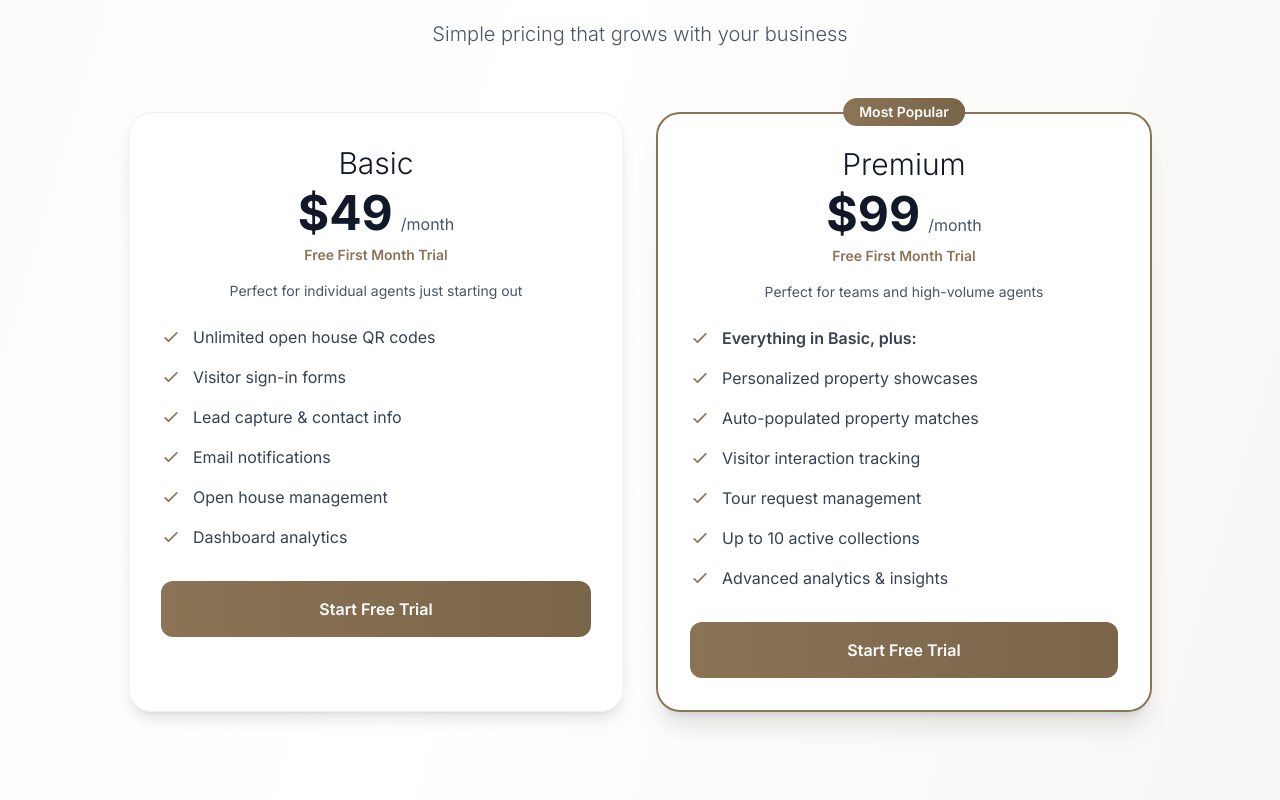
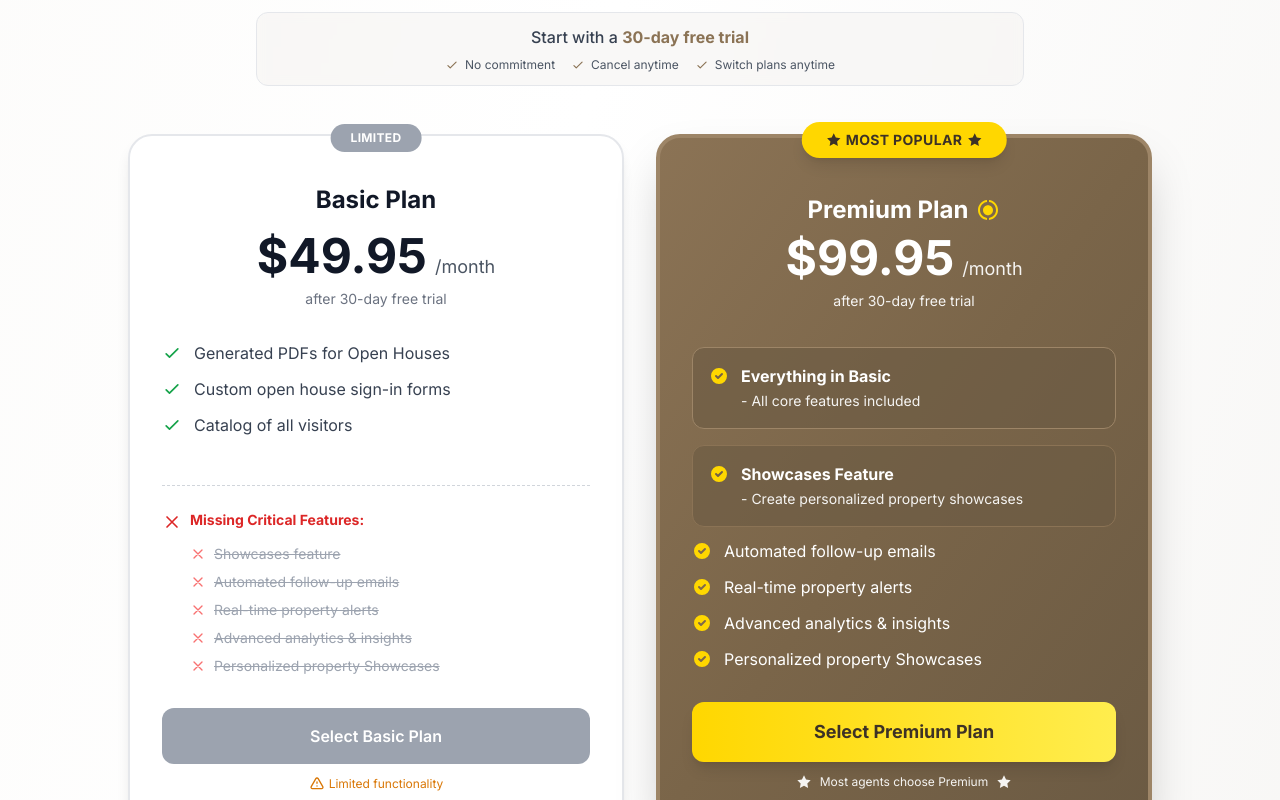
Before and after one commit to SteveStef/openhousepal-client, a Next.js app: page / in a window 1280 px wide. Shown: the part 2300-3100 px from the top of the page. Built offline with nearby package versions, Linux system fonts and the light colour scheme; no server answers.

Commit message:
Pricing stuff

```diff
--- a/app/page.tsx
+++ b/app/page.tsx
@@ -229,39 +229,65 @@ export default function HomePage() {
 
           {/* Subscription Tiers */}
           <div className="py-20">
-            <div className={`text-center mb-16 transform transition-all duration-1000 ${isVisible ? 'translate-y-0 opacity-100' : 'translate-y-10 opacity-0'}`}>
-              <h3 className="text-5xl font-bold text-gray-900 mb-6 font-light">Choose Your Plan</h3>
-              <p className="text-xl text-gray-600 font-light max-w-3xl mx-auto">
-                Simple pricing that grows with your business
+            <div className={`text-center mb-8 transform transition-all duration-1000 ${isVisible ? 'translate-y-0 opacity-100' : 'translate-y-10 opacity-0'}`}>
+              <h3 className="text-4xl font-bold text-gray-900 mb-6 font-light">Choose the Plan That Fits Your Ambition</h3>
+
+              {/* Trial Banner */}
+              <div className="bg-[#f5f4f2]/60 border border-gray-200 rounded-xl p-3 max-w-3xl mx-auto mb-12 backdrop-blur-sm">
+                <p className="text-gray-700 mb-2 font-medium text-center">
+                  Start with a <span className="font-bold text-[#8b7355]">30-day free trial</span>
                 </p>
+                <div className="flex flex-wrap justify-center gap-4 text-xs text-gray-600">
+                  <div className="flex items-center">
+                    <svg className="w-3.5 h-3.5 text-[#8b7355] mr-1.5" fill="none" stroke="currentColor" viewBox="0 0 24 24">
+                      <path strokeLinecap="round" strokeLinejoin="round" strokeWidth="2" d="M5 13l4 4L19 7" />
+                    </svg>
+                    No commitment
+                  </div>
+                  <div className="flex items-center">
+                    <svg className="w-3.5 h-3.5 text-[#8b7355] mr-1.5" fill="none" stroke="currentColor" viewBox="0 0 24 24">
+                      <path strokeLinecap="round" strokeLinejoin="round" strokeWidth="2" d="M5 13l4 4L19 7" />
+                    </svg>
+                    Cancel anytime
+                  </div>
+                  <div className="flex items-center">
+                    <svg className="w-3.5 h-3.5 text-[#8b7355] mr-1.5" fill="none" stroke="currentColor" viewBox="0 0 24 24">
+                      <path strokeLinecap="round" strokeLinejoin="round" strokeWidth="2" d="M5 13l4 4L19 7" />
+                    </svg>
+                    Switch plans anytime
+                  </div>
+                </div>
+              </div>
             </div>
 
-            <div className="grid md:grid-cols-2 gap-8 max-w-5xl mx-auto">
+            <div className="grid md:grid-cols-2 gap-8 max-w-5xl mx-auto items-stretch">
               {/* Basic Plan */}
-              <div className={`bg-white/90 rounded-3xl p-8 border border-gray-200/60 backdrop-blur-lg hover:bg-white hover:border-gray-300 transition-all duration-500 hover:scale-105 hover:shadow-2xl shadow-lg transform ${isVisible ? 'translate-y-0 opacity-100' : 'translate-y-5 opacity-0'}`}>
-                <div className="text-center mb-6">
-                  <h4 className="text-3xl font-bold text-gray-900 mb-2 font-light">Basic</h4>
-                  <div className="mb-4">
-                    <div className="flex items-baseline justify-center mb-2">
-                      <span className="text-5xl font-bold text-gray-900">$49</span>
-                      <span className="text-gray-600 ml-2">/month</span>
+              <div className={`bg-white rounded-3xl p-8 border-2 border-gray-200 shadow-lg transform ${isVisible ? 'translate-y-0 opacity-100' : 'translate-y-5 opacity-0'} relative flex flex-col`}>
+                {/* LIMITED Badge */}
+                <div className="absolute -top-3 left-1/2 transform -translate-x-1/2">
+                  <div className="bg-gray-400 text-white px-5 py-1.5 rounded-full text-xs font-bold uppercase tracking-wide">
+                    Limited
                   </div>
-                    <div className="text-sm text-[#8b7355] font-semibold">Free First Month Trial</div>
-                  </div>
-                  <p className="text-gray-600 text-sm">Perfect for individual agents just starting out</p>
                 </div>
 
-                <div className="space-y-4 mb-8">
+                <div className="text-center mb-8 mt-4">
+                  <h4 className="text-2xl font-bold text-gray-900 mb-4">Basic Plan</h4>
+                  <div className="flex items-baseline justify-center mb-2">
+                    <span className="text-5xl font-bold text-gray-900">$49.95</span>
+                    <span className="text-gray-600 ml-2 text-lg">/month</span>
+                  </div>
+                  <p className="text-sm text-gray-500">after 30-day free trial</p>
+                </div>
+
+                {/* Included Features */}
+                <div className="space-y-3 mb-6">
                   {[
-                    'Unlimited open house QR codes',
-                    'Visitor sign-in forms',
-                    'Lead capture & contact info',
-                    'Email notifications',
-                    'Open house management',
-                    'Dashboard analytics'
+                    'Generated PDFs for Open Houses',
+                    'Custom open house sign-in forms',
+                    'Catalog of all visitors'
                   ].map((feature, index) => (
                     <div key={index} className="flex items-start">
-                      <svg className="w-5 h-5 text-[#8b7355] mr-3 flex-shrink-0 mt-0.5" fill="none" stroke="currentColor" viewBox="0 0 24 24">
+                      <svg className="w-5 h-5 text-green-600 mr-3 flex-shrink-0 mt-0.5" fill="none" stroke="currentColor" viewBox="0 0 24 24">
                         <path strokeLinecap="round" strokeLinejoin="round" strokeWidth="2" d="M5 13l4 4L19 7" />
                       </svg>
                       <span className="text-gray-700">{feature}</span>
@@ -269,66 +295,145 @@ export default function HomePage() {
                   ))}
                 </div>
 
+                {/* Divider */}
+                <div className="border-t border-dashed border-gray-300 my-6"></div>
+
+                {/* Missing Features */}
+                <div className="mb-8">
+                  <div className="flex items-start mb-3">
+                    <svg className="w-5 h-5 text-red-600 mr-2 flex-shrink-0 mt-0.5" fill="none" stroke="currentColor" viewBox="0 0 24 24">
+                      <path strokeLinecap="round" strokeLinejoin="round" strokeWidth="2" d="M6 18L18 6M6 6l12 12" />
+                    </svg>
+                    <span className="text-red-600 font-bold text-sm">Missing Critical Features:</span>
+                  </div>
+                  <div className="space-y-2 ml-7">
+                    {[
+                      'Showcases feature',
+                      'Automated follow-up emails',
+                      'Real-time property alerts',
+                      'Advanced analytics & insights',
+                      'Personalized property Showcases'
+                    ].map((feature, index) => (
+                      <div key={index} className="flex items-start">
+                        <svg className="w-4 h-4 text-red-400 mr-2 flex-shrink-0 mt-0.5" fill="none" stroke="currentColor" viewBox="0 0 24 24">
+                          <path strokeLinecap="round" strokeLinejoin="round" strokeWidth="2" d="M6 18L18 6M6 6l12 12" />
+                        </svg>
+                        <span className="text-gray-400 line-through text-sm">{feature}</span>
+                      </div>
+                    ))}
+                  </div>
+                </div>
+
+                <div className="mt-auto">
                   <Link
                     href="/register"
-                  className="block w-full text-center px-6 py-4 bg-gradient-to-r from-[#8b7355] to-[#7a6549] text-white rounded-xl font-semibold transition-all duration-300 hover:scale-105 hover:shadow-lg hover:shadow-[#8b7355]/25"
+                    className="block w-full text-center px-6 py-4 bg-gray-400 text-white rounded-xl font-semibold transition-all duration-300 hover:bg-gray-500 mb-3"
                   >
-                  Start Free Trial
+                    Select Basic Plan
                   </Link>
+
+                  <div className="flex items-center justify-center text-amber-600 text-xs">
+                    <svg className="w-4 h-4 mr-1" fill="none" stroke="currentColor" viewBox="0 0 24 24">
+                      <path strokeLinecap="round" strokeLinejoin="round" strokeWidth="2" d="M12 9v2m0 4h.01m-6.938 4h13.856c1.54 0 2.502-1.667 1.732-3L13.732 4c-.77-1.333-2.694-1.333-3.464 0L3.34 16c-.77 1.333.192 3 1.732 3z" />
+                    </svg>
+                    Limited functionality
+                  </div>
+                </div>
               </div>
 
               {/* Premium Plan */}
-              <div className={`bg-white/90 rounded-3xl p-8 border-2 border-[#8b7355] backdrop-blur-lg hover:bg-white transition-all duration-500 hover:scale-105 hover:shadow-2xl shadow-xl transform ${isVisible ? 'translate-y-0 opacity-100' : 'translate-y-5 opacity-0'} relative`}>
+              <div className={`bg-gradient-to-br from-[#8b7355] via-[#7a6549] to-[#6b5a43] rounded-3xl p-8 shadow-2xl transform ${isVisible ? 'translate-y-0 opacity-100' : 'translate-y-5 opacity-0'} relative border-4 border-[#9d8567] flex flex-col`}>
+                {/* MOST POPULAR Badge */}
                 <div className="absolute -top-4 left-1/2 transform -translate-x-1/2">
-                  <div className="bg-gradient-to-r from-[#8b7355] to-[#7a6549] text-white px-4 py-1 rounded-full text-sm font-semibold">
-                    Most Popular
+                  <div className="bg-[#ffd700] text-[#3d3226] px-6 py-2 rounded-full text-sm font-bold uppercase tracking-wide shadow-lg flex items-center">
+                    <svg className="w-4 h-4 mr-1 fill-current" viewBox="0 0 24 24">
+                      <path d="M12 2l3.09 6.26L22 9.27l-5 4.87 1.18 6.88L12 17.77l-6.18 3.25L7 14.14 2 9.27l6.91-1.01L12 2z" />
+                    </svg>
+                    MOST POPULAR
+                    <svg className="w-4 h-4 ml-1 fill-current" viewBox="0 0 24 24">
+                      <path d="M12 2l3.09 6.26L22 9.27l-5 4.87 1.18 6.88L12 17.77l-6.18 3.25L7 14.14 2 9.27l6.91-1.01L12 2z" />
+                    </svg>
                   </div>
                 </div>
 
-                <div className="text-center mb-6">
-                  <h4 className="text-3xl font-bold text-gray-900 mb-2 font-light">Premium</h4>
-                  <div className="mb-4">
+                <div className="text-center mb-6 mt-6">
+                  <div className="flex items-center justify-center mb-2">
+                    <h4 className="text-2xl font-bold text-white mr-2">Premium Plan</h4>
+                    <svg className="w-6 h-6 text-[#ffd700] fill-current" viewBox="0 0 24 24">
+                      <path d="M13 2.05v2.02c3.95.49 7 3.85 7 7.93 0 4.08-3.05 7.44-7 7.93v2.02c5.05-.5 9-4.76 9-9.95 0-5.19-3.95-9.45-9-9.95zM11 2.05c-5.05.5-9 4.76-9 9.95 0 5.19 3.95 9.45 9 9.95v-2.02c-3.95-.49-7-3.85-7-7.93 0-4.08 3.05-7.44 7-7.93V2.05zm1 5.3c-2.76 0-5 2.24-5 5s2.24 5 5 5 5-2.24 5-5-2.24-5-5-5z" />
+                    </svg>
+                  </div>
                   <div className="flex items-baseline justify-center mb-2">
-                      <span className="text-5xl font-bold text-gray-900">$99</span>
-                      <span className="text-gray-600 ml-2">/month</span>
+                    <span className="text-5xl font-bold text-white">$99.95</span>
+                    <span className="text-[#f5f4f2] ml-2 text-lg">/month</span>
                   </div>
-                    <div className="text-sm text-[#8b7355] font-semibold">Free First Month Trial</div>
-                  </div>
-                  <p className="text-gray-600 text-sm">Perfect for teams and high-volume agents</p>
+                  <p className="text-sm text-[#f5f4f2] mb-3">after 30-day free trial</p>
+
                 </div>
 
-                <div className="space-y-4 mb-8">
-                  <div className="flex items-start">
-                    <svg className="w-5 h-5 text-[#8b7355] mr-3 flex-shrink-0 mt-0.5" fill="none" stroke="currentColor" viewBox="0 0 24 24">
-                      <path strokeLinecap="round" strokeLinejoin="round" strokeWidth="2" d="M5 13l4 4L19 7" />
+                {/* Everything in Basic */}
+                <div className="bg-[#6b5a43]/60 rounded-xl p-4 mb-4 border border-[#9d8567]">
+                  <div className="flex items-start text-white">
+                    <svg className="w-5 h-5 text-[#ffd700] mr-3 flex-shrink-0 mt-0.5" fill="currentColor" viewBox="0 0 20 20">
+                      <path fillRule="evenodd" d="M10 18a8 8 0 100-16 8 8 0 000 16zm3.707-9.293a1 1 0 00-1.414-1.414L9 10.586 7.707 9.293a1 1 0 00-1.414 1.414l2 2a1 1 0 001.414 0l4-4z" clipRule="evenodd" />
                     </svg>
-                    <span className="text-gray-700 font-semibold">Everything in Basic, plus:</span>
+                    <div>
+                      <span className="font-bold block">Everything in Basic</span>
+                      <span className="text-sm text-[#f5f4f2]">- All core features included</span>
                     </div>
+                  </div>
+                </div>
+
+                {/* Premium Features */}
+                <div className="space-y-3 mb-6">
+                  <div className="bg-[#6b5a43]/60 rounded-xl p-4 border border-[#8b7355]">
+                    <div className="flex items-start text-white">
+                      <svg className="w-5 h-5 text-[#ffd700] mr-3 flex-shrink-0 mt-0.5" fill="currentColor" viewBox="0 0 20 20">
+                        <path fillRule="evenodd" d="M10 18a8 8 0 100-16 8 8 0 000 16zm3.707-9.293a1 1 0 00-1.414-1.414L9 10.586 7.707 9.293a1 1 0 00-1.414 1.414l2 2a1 1 0 001.414 0l4-4z" clipRule="evenodd" />
+                      </svg>
+                      <div>
+                        <span className="font-bold block">Showcases Feature</span>
+                        <span className="text-sm text-[#f5f4f2]">- Create personalized property showcases</span>
+                      </div>
+                    </div>
+                  </div>
+
                   {[
-                    'Personalized property showcases',
-                    'Auto-populated property matches',
-                    'Visitor interaction tracking',
-                    'Tour request management',
-                    'Up to 10 active collections',
-                    'Advanced analytics & insights'
+                    'Automated follow-up emails',
+                    'Real-time property alerts',
+                    'Advanced analytics & insights',
+                    'Personalized property Showcases',
                   ].map((feature, index) => (
                     <div key={index} className="flex items-start">
-                      <svg className="w-5 h-5 text-[#8b7355] mr-3 flex-shrink-0 mt-0.5" fill="none" stroke="currentColor" viewBox="0 0 24 24">
-                        <path strokeLinecap="round" strokeLinejoin="round" strokeWidth="2" d="M5 13l4 4L19 7" />
+                      <svg className="w-5 h-5 text-[#ffd700] mr-3 flex-shrink-0 mt-0.5" fill="currentColor" viewBox="0 0 20 20">
+                        <path fillRule="evenodd" d="M10 18a8 8 0 100-16 8 8 0 000 16zm3.707-9.293a1 1 0 00-1.414-1.414L9 10.586 7.707 9.293a1 1 0 00-1.414 1.414l2 2a1 1 0 001.414 0l4-4z" clipRule="evenodd" />
                       </svg>
-                      <span className="text-gray-700">{feature}</span>
+                      <span className="text-white">{feature}</span>
                     </div>
                   ))}
                 </div>
 
+                <div className="mt-auto">
                   <Link
                     href="/register"
-                  className="block w-full text-center px-6 py-4 bg-gradient-to-r from-[#8b7355] to-[#7a6549] text-white rounded-xl font-semibold transition-all duration-300 hover:scale-105 hover:shadow-lg hover:shadow-[#8b7355]/25"
+                    className="block w-full text-center px-6 py-4 bg-gradient-to-r from-[#ffd700] to-[#ffed4e] text-[#3d3226] rounded-xl font-bold text-lg transition-all duration-300 hover:scale-105 hover:shadow-2xl mb-3 shadow-lg"
                   >
-                  Start Free Trial
+                    Select Premium Plan
                   </Link>
+
+                  <div className="flex items-center justify-center text-[#f5f4f2] text-xs">
+                    <svg className="w-4 h-4 mr-2 fill-current" viewBox="0 0 24 24">
+                      <path d="M12 2l3.09 6.26L22 9.27l-5 4.87 1.18 6.88L12 17.77l-6.18 3.25L7 14.14 2 9.27l6.91-1.01L12 2z" />
+                    </svg>
+                    Most agents choose Premium
+                    <svg className="w-4 h-4 ml-2 fill-current" viewBox="0 0 24 24">
+                      <path d="M12 2l3.09 6.26L22 9.27l-5 4.87 1.18 6.88L12 17.77l-6.18 3.25L7 14.14 2 9.27l6.91-1.01L12 2z" />
+                    </svg>
                   </div>
                 </div>
+              </div>
+            </div>
+
           </div>
 
           {/* FAQ Section */}
```
Lines whose indentation alone changed are shown as unchanged.
